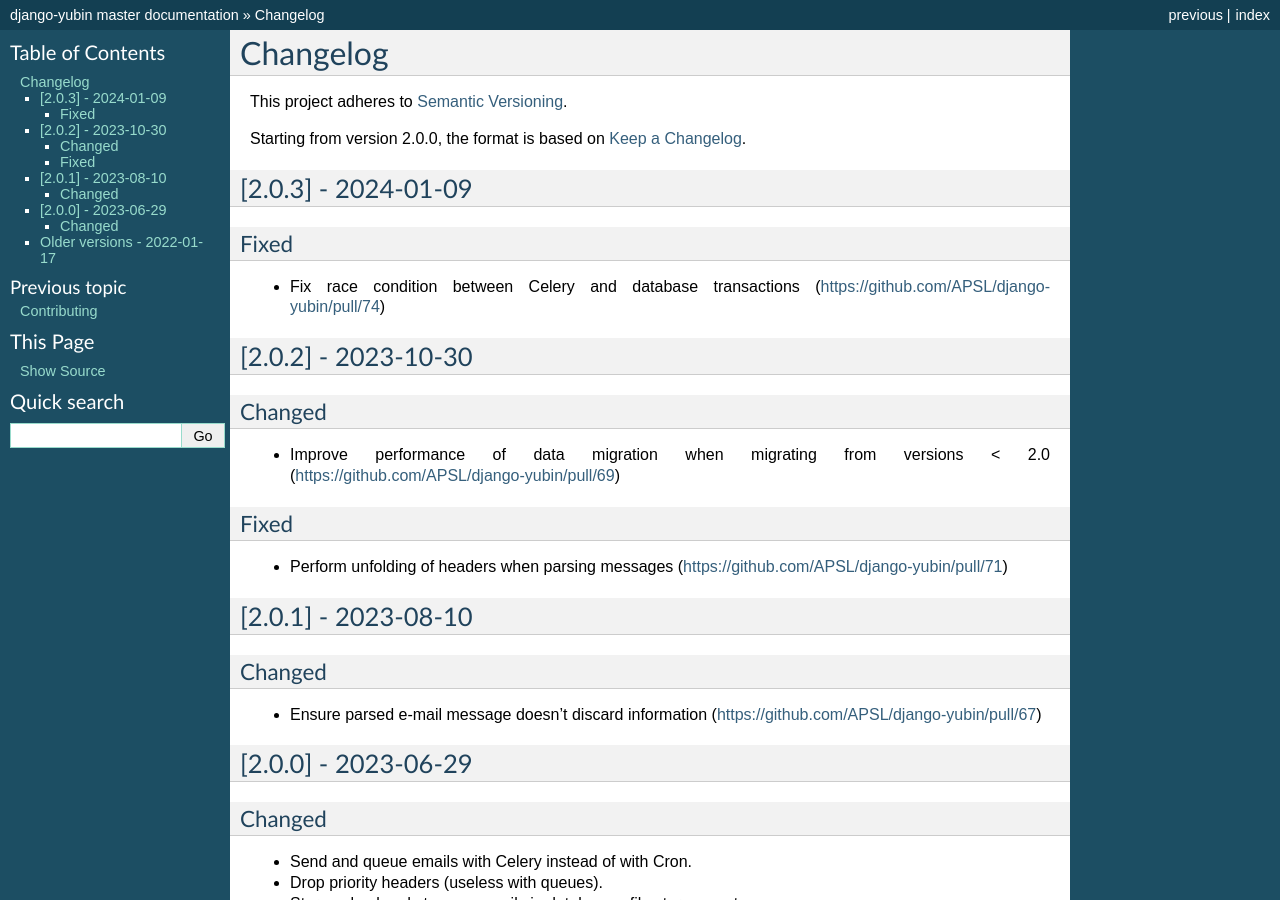
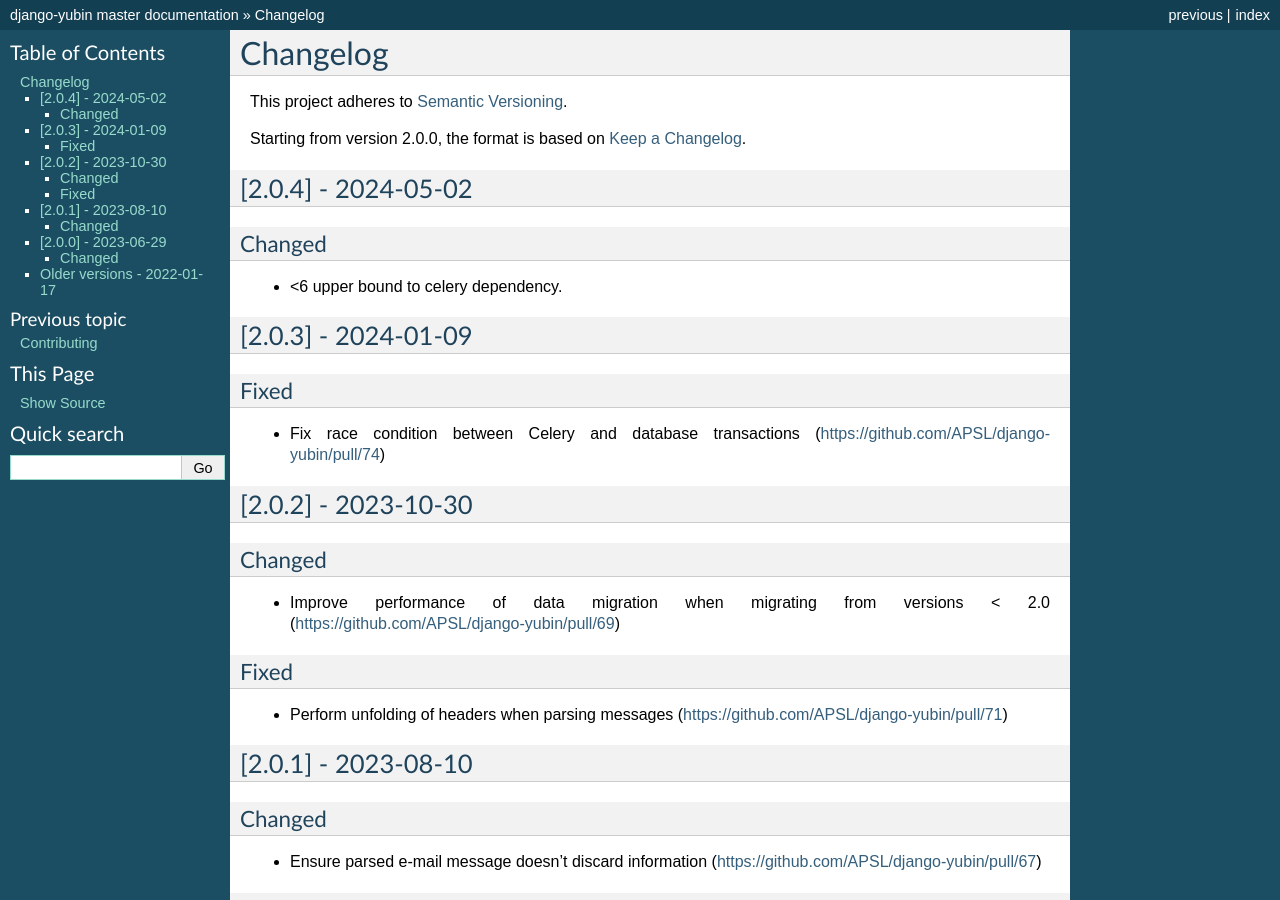
Before and after one commit to APSL/django-yubin, a Sphinx documentation site: the page built from docs/changelog.rst, in a window 1280 px wide and 900 px high. Built offline with Sphinx 7.4.7, drawn with Linux system fonts in a browser that asks for light colours.

Commit message:
Bump version

```diff
--- a/django_yubin/version.py
+++ b/django_yubin/version.py
@@ -1,2 +1,2 @@
-VERSION = (2, 0, 3)
+VERSION = (2, 0, 4)
 __version__ = '.'.join([str(part) for part in VERSION])
--- a/docs/changelog.rst
+++ b/docs/changelog.rst
@@ -4,6 +4,13 @@ Changelog
 This project adheres to `Semantic Versioning <https://semver.org/spec/v2.0.0.html>`_.
 
 Starting from version 2.0.0, the format is based on `Keep a Changelog <https://keepachangelog.com/en/1.0.0/>`_.
+
+[2.0.4] - 2024-05-02
+--------------------
+
+Changed
+^^^^^^^
+* <6 upper bound to celery dependency.
 
 [2.0.3] - 2024-01-09
 --------------------
```
